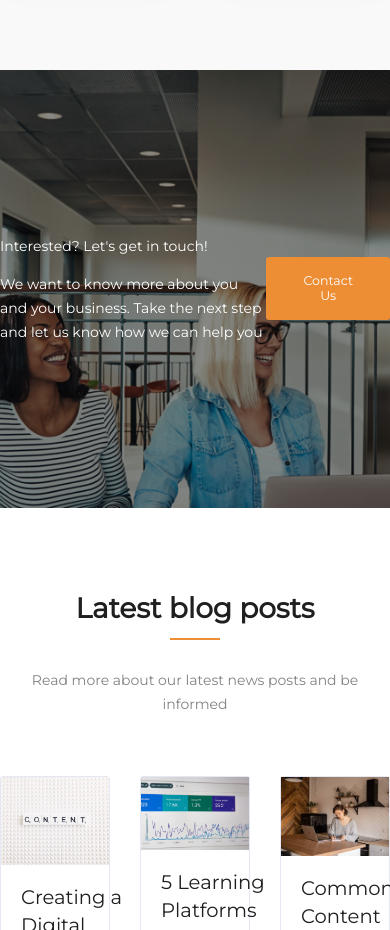
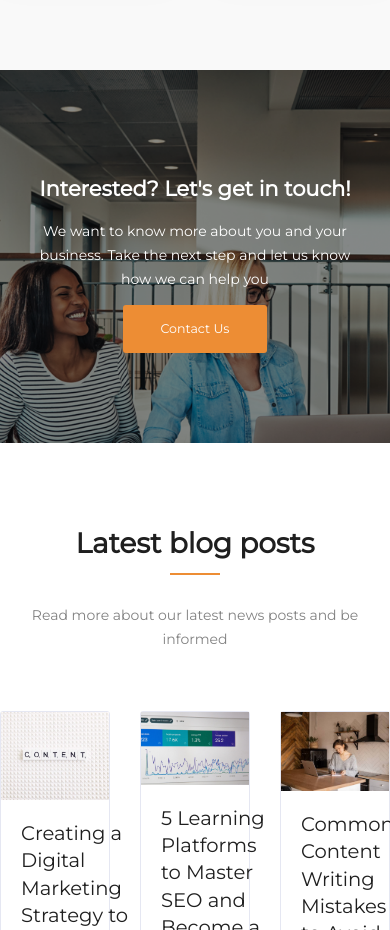
Before and after one commit to suefrontend/clone-wittycookie, a website: page index.html in a window 390 px wide. Shown: the part 9900-10830 px from the top of the page. Drawn offline with nearby package versions, Linux system fonts and the light colour scheme; files that its build step writes are made by us from their sources.

Commit message:
Add responsive coding

```diff
--- a/index.html
+++ b/index.html
@@ -490,7 +490,7 @@
     <section class="cta section">
       <div class="container cta__inner">
         <div class="cta__body">
-          <p class="cta__body-title">Interested? Let's get in touch!</p>
+          <h2 class="cta__body-title">Interested? Let's get in touch!</h2>
           <p>We want to know more about you and your business. Take the next step and let us know how we can help you
           </p>
         </div>
--- a/sass/pages/_home.scss
+++ b/sass/pages/_home.scss
@@ -295,6 +295,12 @@
   justify-content: space-between;
   align-items: center;
 
+  @include respond(small) {
+    flex-direction: column;
+    text-align: center;
+    padding: 30px;
+  }
+
   &__body {
     width: 50%;
   }
```
